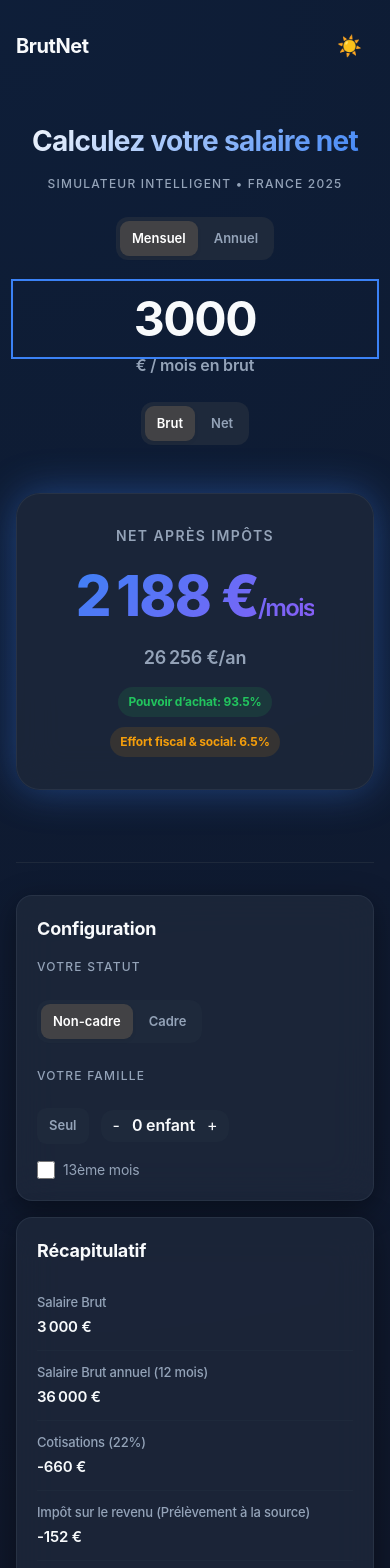
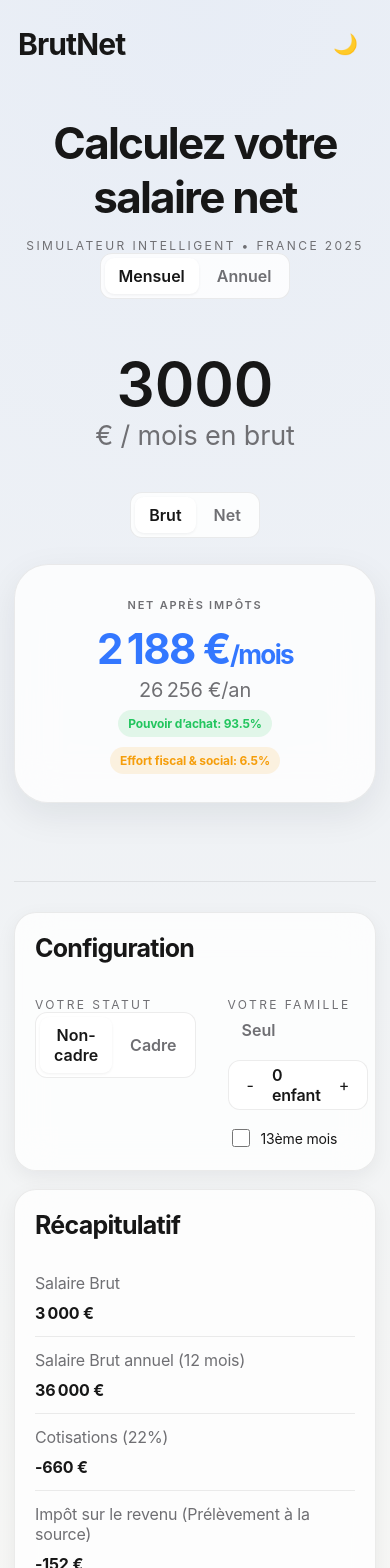
Before and after one commit to HAAMZA7/Simulateur-Brut-Net, a React (Vite) app: page / in a window 390 px wide. Shown: the top 1568 px of the page. Built offline with nearby package versions, Linux system fonts and the light colour scheme.

Commit message:
feat: full jony-ive inspired light redesign

```diff
--- a/src/App.tsx
+++ b/src/App.tsx
@@ -43,14 +43,14 @@ const THEME_STORAGE_KEY = 'brutnet-theme'
 
 function App() {
     const [theme, setTheme] = useState<Theme>(() => {
-        if (typeof window === 'undefined') return 'dark'
+        if (typeof window === 'undefined') return 'light'
 
         const storedTheme = window.localStorage.getItem(THEME_STORAGE_KEY)
         if (storedTheme === 'light' || storedTheme === 'dark') {
             return storedTheme
         }
 
-        return 'dark'
+        return 'light'
     })
     const toggleTheme = () => setTheme(prev => prev === 'dark' ? 'light' : 'dark')
 
--- a/src/index.css
+++ b/src/index.css
@@ -1,73 +1,42 @@
-/* =========================================
-   APPLE DESIGN TOKENS
-   ========================================= */
 :root {
-    /* Colors: Pure & Refined */
-    --color-bg-base: #fafafa;
-    --color-bg-secondary: #f5f5f7;
-    --color-surface: #ffffff;
-    --color-text-primary: #1d1d1f;
-    --color-text-secondary: #86868b;
-    --color-text-tertiary: #a1a1aa;
-
-    --color-brand: #3B82F6;
-    --color-brand-dim: #2563EB;
-    --color-brand-glow: rgba(59, 130, 246, 0.4);
-
-    /* Glassmorphism */
-    --glass-bg: rgba(255, 255, 255, 0.7);
-    --glass-border: rgba(255, 255, 255, 0.3);
-    --blur-glass: 20px;
-
-    /* Effects */
-    --shadow-soft: 0 8px 30px rgba(0, 0, 0, 0.04);
-    --shadow-heavy: 0 20px 40px rgba(0, 0, 0, 0.08);
-    --shadow-glow: 0 0 40px var(--color-brand-glow);
-
-    /* Spacing & Sizing */
-    --radius-apple: 24px;
-    --max-width-app: 720px;
-
-    /* Typography */
-    --font-sans: 'Inter', -apple-system, BlinkMacSystemFont, sans-serif;
+    --bg: #f7f7f5;
+    --surface: rgba(255, 255, 255, 0.78);
+    --surface-solid: #ffffff;
+    --text: #171717;
+    --text-soft: #6f6f73;
+    --line: rgba(22, 22, 24, 0.08);
+    --brand: #3377ff;
+    --brand-soft: rgba(51, 119, 255, 0.12);
+    --radius-lg: 28px;
+    --radius-md: 16px;
+    --shadow: 0 12px 36px rgba(15, 23, 42, 0.08);
+    --shadow-soft: 0 6px 20px rgba(15, 23, 42, 0.06);
+    --font: "Inter", "SF Pro Display", -apple-system, BlinkMacSystemFont, sans-serif;
 }
 
 [data-theme='dark'] {
-    --color-bg-base: #0F172A;
-    --color-bg-secondary: #1E293B;
-    --color-surface: #1E293B;
-    --color-text-primary: #F8FAFC;
-    --color-text-secondary: #94A3B8;
-    --color-text-tertiary: #475569;
-
-    /* Glassmorphism Dark */
-    --glass-bg: rgba(30, 41, 59, 0.8);
-    --glass-border: rgba(148, 163, 184, 0.1);
-
-    --shadow-soft: 0 8px 30px rgba(0, 0, 0, 0.4);
-    --shadow-heavy: 0 20px 40px rgba(0, 0, 0, 0.6);
+    --bg: #101114;
+    --surface: rgba(25, 27, 32, 0.74);
+    --surface-solid: #1a1d24;
+    --text: #f3f4f6;
+    --text-soft: #9ca3af;
+    --line: rgba(255, 255, 255, 0.1);
+    --brand: #6ea6ff;
+    --brand-soft: rgba(110, 166, 255, 0.2);
+    --shadow: 0 18px 42px rgba(0, 0, 0, 0.4);
+    --shadow-soft: 0 8px 20px rgba(0, 0, 0, 0.25);
 }
 
-/* =========================================
-   BASE & RESET
-   ========================================= */
 * {
-    margin: 0;
-    padding: 0;
     box-sizing: border-box;
-    -webkit-tap-highlight-color: transparent;
 }
 
 body {
-    font-family: var(--font-sans);
-    background-color: var(--color-bg-base);
-    background-image:
-        radial-gradient(circle at 0% 0%, rgba(0, 113, 227, 0.08) 0%, transparent 40%),
-        radial-gradient(circle at 100% 100%, rgba(34, 197, 94, 0.05) 0%, transparent 40%);
-    color: var(--color-text-primary);
-    -webkit-font-smoothing: antialiased;
-    letter-spacing: -0.011em;
-    line-height: 1.47059;
+    margin: 0;
+    font-family: var(--font);
+    color: var(--text);
+    background: radial-gradient(circle at top, rgba(51, 119, 255, 0.08), transparent 42%), var(--bg);
+    letter-spacing: -0.01em;
 }
 
 button,
@@ -75,201 +44,161 @@ input {
     font: inherit;
 }
 
-button:focus-visible,
-input:focus-visible {
-    outline: 2px solid var(--color-brand);
-    outline-offset: 3px;
-}
-
-/* =========================================
-   LAYOUT
-   ========================================= */
 .app-container {
-    max-width: var(--max-width-app);
+    max-width: 920px;
     margin: 0 auto;
-    padding: 0 24px 120px;
+    padding: 22px 24px 96px;
 }
 
 .apple-header {
-    padding: 60px 0 40px;
     display: flex;
     justify-content: space-between;
     align-items: center;
+    padding: 8px 4px 26px;
 }
 
 .apple-header__logo {
-    font-size: 24px;
+    font-size: 36px;
     font-weight: 700;
-    letter-spacing: -0.022em;
+    letter-spacing: -0.03em;
 }
 
-/* =========================================
-   HERO INPUT SECTION
-   ========================================= */
 .hero-section {
     text-align: center;
-    padding: 80px 0 60px;
+    padding: 26px 0 30px;
 }
 
 .hero-title {
-    font-size: 48px;
+    margin: 0;
+    font-size: clamp(44px, 7vw, 74px);
     font-weight: 700;
-    letter-spacing: -0.025em;
-    margin-bottom: 16px;
-    background: linear-gradient(135deg, var(--color-text-primary) 0%, var(--color-brand) 100%);
-    -webkit-background-clip: text;
-    -webkit-text-fill-color: transparent;
-    background-clip: text;
+    letter-spacing: -0.04em;
 }
 
 .hero-label {
-    font-size: 14px;
-    font-weight: 500;
-    color: var(--color-text-secondary);
+    margin: 14px 0 0;
+    display: block;
     text-transform: uppercase;
-    letter-spacing: 0.1em;
-    margin-bottom: 32px;
-    display: block;
+    font-size: 12px;
+    letter-spacing: 0.2em;
+    color: var(--text-soft);
 }
 
-/* Result Highlight - Main KPI */
+.apple-input-group {
+    margin-top: 24px;
+}
+
+.apple-input {
+    width: 100%;
+    border: 0;
+    outline: 0;
+    background: transparent;
+    color: var(--text);
+    text-align: center;
+    font-size: clamp(60px, 10vw, 108px);
+    font-weight: 600;
+    line-height: 1;
+}
+
+.apple-input-unit {
+    display: block;
+    margin-top: -2px;
+    font-size: 27px;
+    color: var(--text-soft);
+}
+
 .result-highlight {
-    display: flex;
-    flex-direction: column;
-    align-items: center;
-    gap: 8px;
-    margin-top: 48px;
-    padding: 32px;
-    background: var(--glass-bg);
-    backdrop-filter: blur(var(--blur-glass));
-    -webkit-backdrop-filter: blur(var(--blur-glass));
-    border-radius: var(--radius-apple);
-    border: 1px solid var(--glass-border);
-    box-shadow: var(--shadow-glow);
+    margin-top: 26px;
+    border-radius: 34px;
+    padding: 28px 20px;
+    border: 1px solid var(--line);
+    background: var(--surface);
+    backdrop-filter: blur(20px);
+    box-shadow: var(--shadow);
 }
 
 .result-highlight__label {
-    font-size: 14px;
+    color: var(--text-soft);
+    text-transform: uppercase;
+    letter-spacing: 0.16em;
+    font-size: 11px;
     font-weight: 600;
-    color: var(--color-text-secondary);
-    text-transform: uppercase;
-    letter-spacing: 0.1em;
 }
 
 .result-highlight__value {
-    font-size: 56px;
-    font-weight: 800;
-    letter-spacing: -0.03em;
-    background: linear-gradient(135deg, var(--color-brand) 0%, #8B5CF6 100%);
-    -webkit-background-clip: text;
-    -webkit-text-fill-color: transparent;
-    background-clip: text;
+    display: block;
+    margin-top: 10px;
+    font-size: clamp(42px, 7vw, 72px);
+    font-weight: 700;
+    letter-spacing: -0.04em;
+    color: var(--brand);
 }
 
 .result-highlight__suffix {
-    font-size: 24px;
-    font-weight: 600;
+    font-size: 26px;
 }
 
 .result-highlight__annual {
-    font-size: 18px;
-    font-weight: 600;
-    color: var(--color-text-secondary);
+    margin-top: 4px;
+    display: block;
+    color: var(--text-soft);
+    font-size: 20px;
 }
 
-.apple-input-group {
-    display: flex;
-    flex-direction: column;
-    align-items: center;
+.section-divider {
+    height: 1px;
+    background: var(--line);
+    margin: 48px 0 30px;
 }
 
-.apple-input {
-    font-size: 80px;
-    font-weight: 700;
-    background: transparent;
-    border: none;
-    color: var(--color-text-primary);
-    text-align: center;
-    width: 100%;
-    outline: none;
+.apple-card {
+    border-radius: var(--radius-lg);
+    border: 1px solid var(--line);
+    background: var(--surface);
+    backdrop-filter: blur(18px);
+    box-shadow: var(--shadow-soft);
+    padding: 28px;
+    margin-bottom: 18px;
+}
+
+.apple-card__title {
+    margin: 0 0 20px;
+    font-size: 30px;
+    font-weight: 650;
     letter-spacing: -0.03em;
 }
 
-.apple-input::placeholder {
-    color: var(--color-bg-secondary);
-}
-
-.apple-input-unit {
-    font-size: 24px;
-    font-weight: 600;
-    color: var(--color-text-secondary);
-    margin-top: -10px;
-}
-
-/* =========================================
-   COMPONENTS: APPLE STYLE
-   ========================================= */
-.apple-card {
-    background: var(--glass-bg);
-    backdrop-filter: blur(var(--blur-glass));
-    -webkit-backdrop-filter: blur(var(--blur-glass));
-    border-radius: var(--radius-apple);
-    padding: 32px;
-    margin-bottom: 24px;
-    box-shadow: var(--shadow-soft);
-    border: 1px solid var(--glass-border);
-    transition: transform 0.3s ease, box-shadow 0.3s ease;
-}
-
-.apple-card:hover {
-    transform: scale(1.01);
-    box-shadow: var(--shadow-heavy), var(--shadow-glow);
-}
-
-.apple-card__title {
-    font-size: 20px;
-    font-weight: 700;
-    margin-bottom: 24px;
-}
-
-/* Toggle Apple Style */
 .apple-toggle {
     display: inline-flex;
-    background: var(--color-bg-secondary);
+    gap: 4px;
     padding: 4px;
     border-radius: 12px;
-    gap: 4px;
+    background: color-mix(in srgb, var(--surface-solid) 82%, transparent);
+    border: 1px solid var(--line);
 }
 
 .apple-toggle__btn {
-    padding: 8px 16px;
+    border: 0;
+    background: transparent;
     border-radius: 9px;
-    border: none;
-    font-size: 14px;
+    color: var(--text-soft);
     font-weight: 600;
+    padding: 8px 14px;
     cursor: pointer;
-    background: transparent;
-    color: var(--color-text-secondary);
-    transition: all 0.2s;
 }
 
 .apple-toggle__btn--active {
-    background: #fff;
-    color: #000;
-    box-shadow: 0 2px 4px rgba(0, 0, 0, 0.05);
+    color: var(--text);
+    background: var(--surface-solid);
+    box-shadow: 0 1px 3px rgba(0, 0, 0, 0.06);
 }
 
-[data-theme='dark'] .apple-toggle__btn--active {
-    background: #424245;
-    color: #fff;
-}
-
-/* List Results Apple Style */
 .apple-list-row {
     display: flex;
     justify-content: space-between;
-    padding: 16px 0;
-    border-bottom: 1px solid var(--color-bg-secondary);
+    gap: 10px;
+    padding: 13px 0;
+    border-bottom: 1px solid var(--line);
 }
 
 .apple-list-row:last-child {
@@ -277,335 +206,118 @@ input:focus-visible {
 }
 
 .apple-list-label {
-    color: var(--color-text-secondary);
-    font-weight: 500;
+    color: var(--text-soft);
 }
 
 .apple-list-value {
-    font-weight: 600;
-    color: var(--color-text-primary);
+    font-weight: 650;
 }
 
 .apple-list-row--total {
-    margin-top: 12px;
-    padding: 24px 0;
-    border-top: 2px solid var(--color-bg-secondary);
+    margin-top: 8px;
+    padding-top: 20px;
+    border-top: 1px solid var(--line);
 }
 
 .apple-list-row--total .apple-list-value {
-    font-size: 24px;
-    color: var(--color-brand);
+    color: var(--brand);
+    font-size: 34px;
+    letter-spacing: -0.03em;
 }
 
-/* =========================================
-   SIMULATION CARDS
-   ========================================= */
 .simulation-grid {
     display: grid;
-    grid-template-columns: repeat(2, 1fr);
+    grid-template-columns: repeat(2, minmax(0, 1fr));
     gap: 12px;
 }
 
 .simulation-card {
-    background: var(--color-bg-secondary);
-    padding: 20px;
-    border-radius: 16px;
-    display: flex;
-    flex-direction: column;
-    gap: 12px;
+    border: 1px solid var(--line);
+    border-radius: var(--radius-md);
+    background: color-mix(in srgb, var(--surface-solid) 78%, transparent);
+    padding: 16px;
 }
 
 .simulation-badge {
-    background: rgba(34, 197, 94, 0.15);
-    color: #22c55e;
-    font-size: 14px;
+    display: inline-block;
+    background: var(--brand-soft);
+    color: var(--brand);
+    border-radius: 999px;
+    font-size: 12px;
     font-weight: 700;
-    padding: 4px 10px;
-    border-radius: 8px;
-    align-self: flex-start;
+    padding: 4px 9px;
 }
 
-.simulation-card .simulation-details {
-    display: flex;
-    flex-direction: column;
-    gap: 4px;
+.simulation-details {
+    margin-top: 8px;
 }
 
 .simulation-brut {
+    color: var(--text-soft);
     font-size: 13px;
-    color: var(--color-text-secondary);
 }
 
 .simulation-net {
-    font-size: 22px;
+    margin-top: 6px;
+    font-size: 24px;
     font-weight: 700;
-    color: var(--color-text-primary);
+    letter-spacing: -0.03em;
 }
 
 .simulation-delta {
-    font-size: 14px;
-    color: #22c55e;
-    font-weight: 600;
-}
-
-/* Section Divider */
-.section-divider {
-    height: 1px;
-    background: var(--color-bg-secondary);
-    margin: 60px 0;
-}
-
-/* Utils */
-.text-center {
-    text-align: center;
+    margin-top: 3px;
+    font-size: 13px;
+    color: #16a34a;
+    font-weight: 700;
 }
 
 .mt-40 {
     margin-top: 40px;
 }
 
-@media (max-width: 600px) {
+.signature-container {
+    text-align: center;
+    padding: 38px 10px 10px;
+}
 
-    /* Hero */
-    .hero-section {
-        padding: 40px 0 40px;
-    }
+.signature-content {
+    display: inline-flex;
+    gap: 6px;
+    align-items: center;
+    color: var(--text-soft);
+}
 
-    .hero-title {
-        font-size: 28px;
-        line-height: 1.2;
-    }
+.signature-link {
+    display: inline-block;
+    margin-top: 8px;
+    color: var(--brand);
+    text-decoration: none;
+    font-weight: 700;
+}
 
-    .hero-label {
-        font-size: 12px;
-        margin-bottom: 24px;
-    }
-
-    .apple-input {
-        font-size: 48px;
-    }
-
-    .apple-input-unit {
-        font-size: 16px;
-        margin-top: 0;
-    }
-
-    /* Header */
-    .apple-header {
-        padding: 24px 0 16px;
+@media (max-width: 760px) {
+    .app-container {
+        padding: 16px 14px 70px;
     }
 
     .apple-header__logo {
-        font-size: 20px;
+        font-size: 30px;
     }
 
-    /* Cards */
     .apple-card {
         padding: 20px;
-        border-radius: 16px;
-        margin-bottom: 16px;
+        border-radius: 22px;
     }
 
     .apple-card__title {
-        font-size: 18px;
-        margin-bottom: 16px;
+        font-size: 25px;
     }
 
-    /* Toggle */
-    .apple-toggle {
-        flex-wrap: wrap;
-        justify-content: center;
+    .apple-list-row {
+        flex-direction: column;
     }
 
-    .apple-toggle__btn {
-        padding: 8px 12px;
-        font-size: 13px;
-    }
-
-    /* Lists */
-    .apple-list-row {
-        flex-direction: column;
-        gap: 4px;
-        padding: 12px 0;
-    }
-
-    .apple-list-label {
-        font-size: 13px;
-    }
-
-    .apple-list-value {
-        font-size: 15px;
-    }
-
-    .apple-list-row--total .apple-list-value {
-        font-size: 20px;
-    }
-
-    /* Section divider */
-    .section-divider {
-        margin: 32px 0;
-    }
-
-    /* Grids in config */
-    .apple-card div[style*="grid-template-columns"] {
-        display: flex !important;
-        flex-direction: column !important;
-        gap: 24px !important;
-    }
-
-    /* Container padding */
-    .app-container {
-        padding: 0 16px 80px;
-    }
-
-    /* Utilities */
-    .mt-40 {
-        margin-top: 24px;
-    }
-
-    /* Signature */
-    .signature-container {
-        padding: 2rem 1rem;
-        margin-top: 32px;
-    }
-
-    /* Simulation Grid - Single column on mobile */
     .simulation-grid {
         grid-template-columns: 1fr;
-        gap: 16px;
-    }
-
-    .simulation-card {
-        padding: 24px;
-    }
-
-    .simulation-badge {
-        font-size: 16px;
-        padding: 6px 12px;
     }
 }
-
-/* Signature - Made with ❤️ */
-.signature-container {
-    display: flex;
-    flex-direction: column;
-    align-items: center;
-    gap: 0.5rem;
-    padding: 3rem 1rem;
-    margin-top: 60px;
-}
-
-.signature-content {
-    display: flex;
-    align-items: center;
-    gap: 0.4rem;
-    font-size: 0.875rem;
-    color: var(--color-text-tertiary);
-}
-
-.made-text,
-.by-text {
-    transition: color 0.3s;
-}
-
-.signature-container:hover .made-text,
-.signature-container:hover .by-text {
-    color: var(--color-text-primary);
-}
-
-.by-text strong {
-    color: var(--color-text-primary);
-    font-weight: 600;
-}
-
-.heart {
-    display: inline-block;
-    font-size: 1rem;
-    animation: heartbeat 1.5s ease-in-out infinite;
-    filter: drop-shadow(0 0 8px rgba(239, 68, 68, 0.6));
-}
-
-@keyframes heartbeat {
-
-    0%,
-    100% {
-        transform: scale(1);
-    }
-
-    15% {
-        transform: scale(1.25);
-    }
-
-    30% {
-        transform: scale(1);
-    }
-
-    45% {
-        transform: scale(1.2);
-    }
-
-    60% {
-        transform: scale(1);
-    }
-}
-
-.signature-link {
-    font-family: ui-monospace, SFMono-Regular, Menlo, Monaco, Consolas, monospace;
-    font-size: 0.9rem;
-    font-weight: 700;
-    background: linear-gradient(90deg,
-            #bef264 0%,
-            #4ade80 25%,
-            #22d3ee 50%,
-            #4ade80 75%,
-            #bef264 100%);
-    background-size: 200% auto;
-    background-clip: text;
-    -webkit-background-clip: text;
-    -webkit-text-fill-color: transparent;
-    animation: gradient-flow 3s linear infinite;
-    text-decoration: none;
-    transition: filter 0.3s;
-}
-
-.signature-link:hover {
-    filter: drop-shadow(0 0 12px rgba(190, 242, 100, 0.5));
-    animation-duration: 1s;
-}
-
-@keyframes gradient-flow {
-    0% {
-        background-position: 0% center;
-    }
-
-    100% {
-        background-position: 200% center;
-    }
-}
-
-.signature-container:hover {
-    animation: float 2s ease-in-out infinite;
-}
-
-@keyframes float {
-
-    0%,
-    100% {
-        transform: translateY(0);
-    }
-
-    50% {
-        transform: translateY(-3px);
-    }
-}
-
-@media (prefers-reduced-motion: reduce) {
-    *,
-    *::before,
-    *::after {
-        animation-duration: 0.01ms !important;
-        animation-iteration-count: 1 !important;
-        transition-duration: 0.01ms !important;
-        scroll-behavior: auto !important;
-    }
-}
--- a/src/main.tsx
+++ b/src/main.tsx
@@ -11,7 +11,7 @@ function applyInitialTheme() {
     const storedTheme = window.localStorage.getItem(THEME_STORAGE_KEY)
     const theme = storedTheme === 'light' || storedTheme === 'dark'
         ? storedTheme
-        : 'dark'
+        : 'light'
 
     document.documentElement.setAttribute('data-theme', theme)
 }
```
